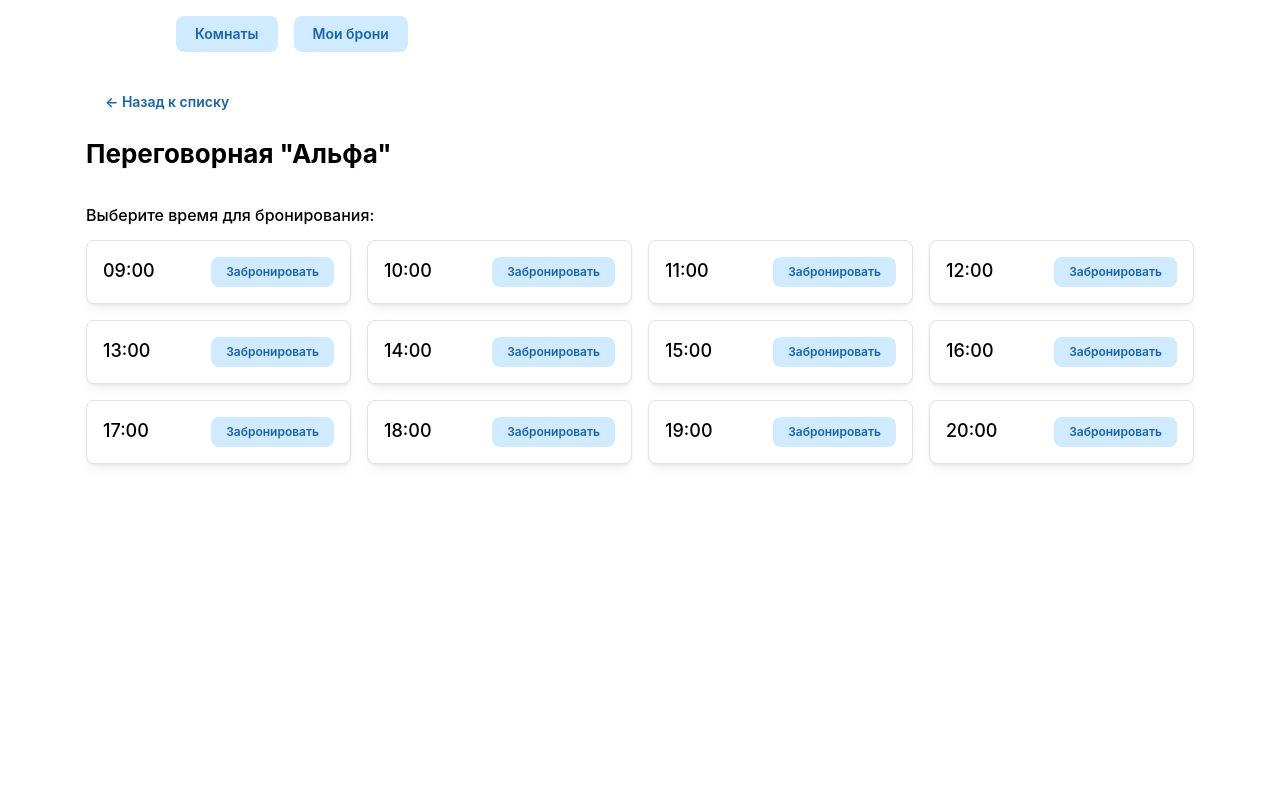
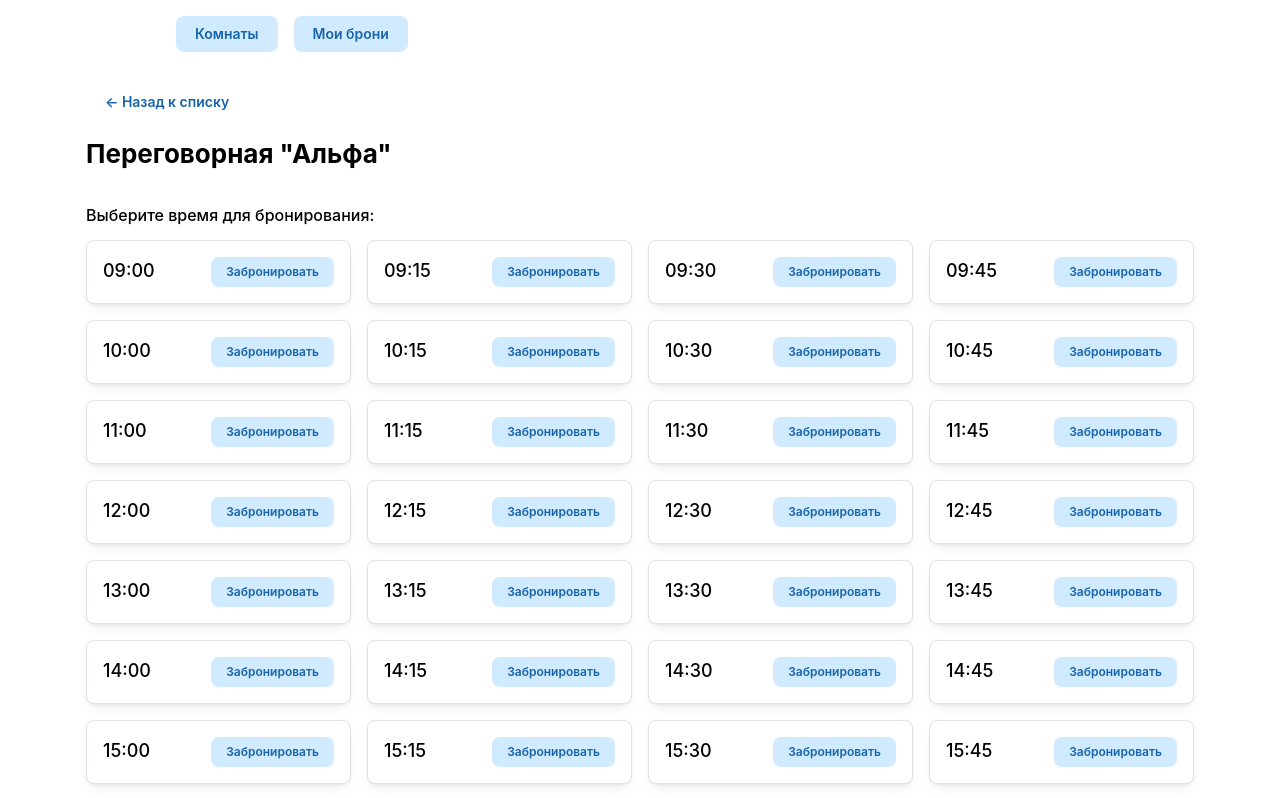
Before and after one commit to lena218/Kt2-frontend, a React (Vite) app: page /rooms/1 in a window 1280 px wide. Shown: the top 798 px of the page. Built offline with nearby package versions, Linux system fonts and the light colour scheme.

Commit message:
feat: add duration selection, prevent overlapping bookings, end workday at 20:00

```diff
--- a/src/pages/BookingsPage.tsx
+++ b/src/pages/BookingsPage.tsx
@@ -5,6 +5,7 @@ import {
   Badge, Notification, ActionIcon,
 } from '@mantine/core';
 import { getBookings } from '../storage';
+import { formatTime } from '../timeUtils';
 import type { Booking } from '../types';
 
 export default function BookingsPage() {
@@ -34,7 +35,7 @@ export default function BookingsPage() {
       )}
 
       {bookings.length === 0 ? (
-        <Text c="dimmed">Пока нет ни одной брони. Забронируйте переговорную на главной странице.</Text>
+        <Text c="dimmed">Пока нет ни одной брони.</Text>
       ) : (
         <Stack>
           {bookings.map((b) => (
@@ -42,7 +43,9 @@ export default function BookingsPage() {
               <Group justify="space-between" align="flex-start">
                 <div>
                   <Group gap="xs" mb="xs">
-                    <Badge color="blue">{b.time}</Badge>
+                    <Badge color="blue">
+                      {formatTime(b.startMinutes)} - {formatTime(b.startMinutes + b.durationMinutes)}
+                    </Badge>
                     <Badge color="gray" variant="light">{b.date}</Badge>
                   </Group>
                   <Text fw={600} size="lg">{b.meetingTitle}</Text>
--- a/src/pages/RoomDetailsPage.tsx
+++ b/src/pages/RoomDetailsPage.tsx
@@ -2,28 +2,27 @@ import { useState } from 'react';
 import { useParams, Link } from 'react-router-dom';
 import {
   Container, Title, Button, SimpleGrid, Card, Text, Group,
-  Modal, TextInput, Stack, Notification, Badge,
+  Modal, TextInput, Stack, Notification, Select, Badge
 } from '@mantine/core';
 import { saveBooking, getBookings } from '../storage';
+import { generateTimeSlots, formatTime, isTimeOverlapping } from '../timeUtils';
 import type { Booking } from '../types';
-
-const generateTimeSlots = () => {
-  const slots = [];
-  for (let i = 9; i <= 20; i++) {
-    slots.push(`${i.toString().padStart(2, '0')}:00`);
-  }
-  return slots;
-};
 
 export default function RoomDetailsPage() {
   const { roomId } = useParams();
   const [modalOpen, setModalOpen] = useState(false);
-  const [selectedTime, setSelectedTime] = useState('');
+  const [selectedMinutes, setSelectedMinutes] = useState(0);
   const [guestName, setGuestName] = useState('');
   const [meetingTitle, setMeetingTitle] = useState('');
+  const [duration, setDuration] = useState<string>('60');
   const [successMsg, setSuccessMsg] = useState('');
-  // версия для принудительного ререндера после брони
-  const [, setTick] = useState(0);
+
+
+  const allBookings = getBookings();
+  const today = new Date().toISOString().slice(0, 10);
+  const roomBookings = allBookings.filter(
+    (b) => b.roomId === roomId && b.date === today
+  );
 
   const room = {
     id: roomId ?? '',
@@ -34,19 +33,12 @@ export default function RoomDetailsPage() {
   };
 
   const timeSlots = generateTimeSlots();
-  const today = new Date().toISOString().slice(0, 10);
 
-  // занятые слоты для этой комнаты и даты
-  const bookedTimes = new Set(
-    getBookings()
-      .filter((b) => b.roomId === room.id && b.date === today)
-      .map((b) => b.time)
-  );
-
-  const handleBookClick = (time: string) => {
-    setSelectedTime(time);
+  const handleBookClick = (time: number) => {
+    setSelectedMinutes(time);
     setGuestName('');
     setMeetingTitle('');
+    setDuration('60');
     setModalOpen(true);
   };
 
@@ -58,16 +50,16 @@ export default function RoomDetailsPage() {
       roomId: room.id,
       roomName: room.name,
       date: today,
-      time: selectedTime,
+      startMinutes: selectedMinutes,
+      durationMinutes: Number(duration),
       guestName: guestName.trim(),
       meetingTitle: meetingTitle.trim(),
     };
 
     saveBooking(booking);
     setModalOpen(false);
-    setSuccessMsg(`Бронь на ${selectedTime} подтверждена!`);
+    setSuccessMsg(`Бронь на ${formatTime(selectedMinutes)} подтверждена!`);
     setTimeout(() => setSuccessMsg(''), 4000);
-    setTick((t) => t + 1); // перерисовать слоты
   };
 
   return (
@@ -88,7 +80,9 @@ export default function RoomDetailsPage() {
 
       <SimpleGrid cols={{ base: 2, sm: 3, md: 4 }} spacing="md">
         {timeSlots.map((time) => {
-          const isBooked = bookedTimes.has(time);
+          // Проверяем, занят ли этот слот (хотя бы на 15 минут)
+          const isOccupied = isTimeOverlapping(time, 15, roomBookings);
+
           return (
             <Card
               key={time}
@@ -96,22 +90,24 @@ export default function RoomDetailsPage() {
               padding="md"
               radius="md"
               withBorder
-              style={isBooked ? { opacity: 0.55, background: '#f8f9fa' } : undefined}
+              bg={isOccupied ? 'gray.1' : 'white'}
             >
               <Group justify="space-between" align="center">
-                <div>
-                  <Text fw={500} size="lg">{time}</Text>
-                  {isBooked && <Badge color="red" size="xs" mt={4}>Занято</Badge>}
-                </div>
+                <Text fw={500} size="lg" c={isOccupied ? 'dimmed' : 'black'}>
+                  {formatTime(time)}
+                </Text>
+                {isOccupied ? (
+                  <Badge color="gray">Занято</Badge>
+                ) : (
                   <Button
                     size="xs"
-                  color={isBooked ? 'gray' : 'blue'}
+                    color="blue"
                     variant="light"
-                  disabled={isBooked}
                     onClick={() => handleBookClick(time)}
                   >
-                  {isBooked ? 'Занято' : 'Забронировать'}
+                    Забронировать
                   </Button>
+                )}
               </Group>
             </Card>
           );
@@ -121,7 +117,7 @@ export default function RoomDetailsPage() {
       <Modal
         opened={modalOpen}
         onClose={() => setModalOpen(false)}
-        title={`Бронирование на ${selectedTime}`}
+        title={`Бронирование на ${formatTime(selectedMinutes)}`}
         centered
       >
         <Stack>
@@ -139,6 +135,19 @@ export default function RoomDetailsPage() {
             onChange={(e) => setMeetingTitle(e.currentTarget.value)}
             required
           />
+          <Select
+            label="Продолжительность"
+            value={duration}
+            onChange={(val) => setDuration(val || '60')}
+            data={[
+              { value: '15', label: '15 минут' },
+              { value: '30', label: '30 минут' },
+              { value: '45', label: '45 минут' },
+              { value: '60', label: '1 час' },
+              { value: '90', label: '1.5 часа' },
+              { value: '120', label: '2 часа' },
+            ]}
+          />
           <Group justify="flex-end" mt="md">
             <Button variant="default" onClick={() => setModalOpen(false)}>
               Отмена
--- /dev/null
+++ b/src/timeUtils.ts
@@ -0,0 +1,37 @@
+export const WORK_START_HOUR = 9;
+export const WORK_END_HOUR = 20;
+export const STEP_MINUTES = 15;
+
+export function generateTimeSlots(): number[] {
+  const slots: number[] = [];
+  const start = WORK_START_HOUR * 60;
+  // Убираем 20:00, поэтому ставим строгое "меньше" (<)
+  const end = WORK_END_HOUR * 60;
+  for (let m = start; m < end; m += STEP_MINUTES) {
+    slots.push(m);
+  }
+  return slots;
+}
+
+export function formatTime(minutes: number): string {
+  const h = Math.floor(minutes / 60);
+  const m = minutes % 60;
+  return `${String(h).padStart(2, '0')}:${String(m).padStart(2, '0')}`;
+}
+
+// Новая функция: проверяет, пересекается ли время с уже существующими бронями
+export function isTimeOverlapping(
+  start: number,
+  duration: number,
+  bookings: any[]
+): boolean {
+  const end = start + duration;
+
+  return bookings.some((b) => {
+    const bStart = b.startMinutes;
+    const bEnd = b.startMinutes + b.durationMinutes;
+
+    // Если начало нового бронирования раньше конца старого и конец позже начала старого — это пересечение
+    return start < bEnd && end > bStart;
+  });
+}
--- a/src/types.ts
+++ b/src/types.ts
@@ -10,8 +10,9 @@ export interface Booking {
   id: string;
   roomId: string;
   roomName: string;
-  date: string;      // YYYY-MM-DD
-  time: string;      // HH:00
+  date: string;
+  startMinutes: number;
+  durationMinutes: number;
   guestName: string;
   meetingTitle: string;
 }
```
Lines whose indentation alone changed are shown as unchanged.
